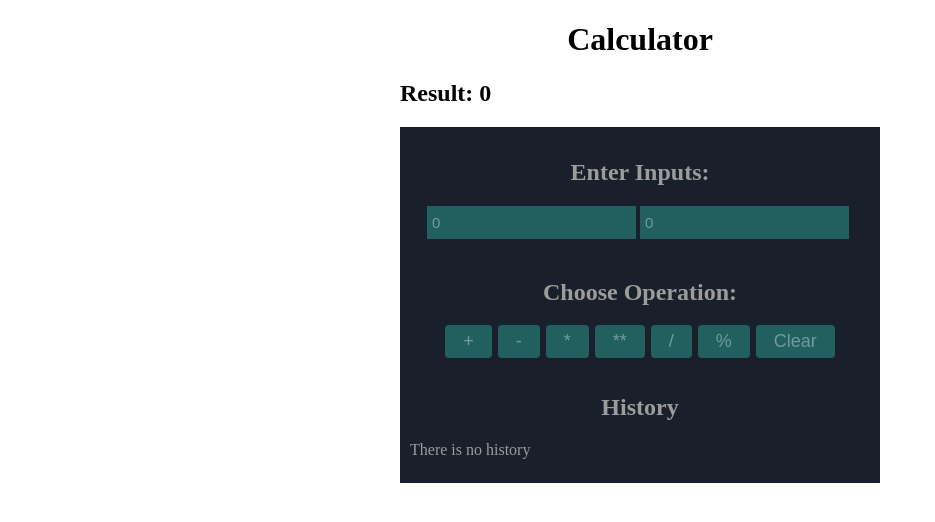
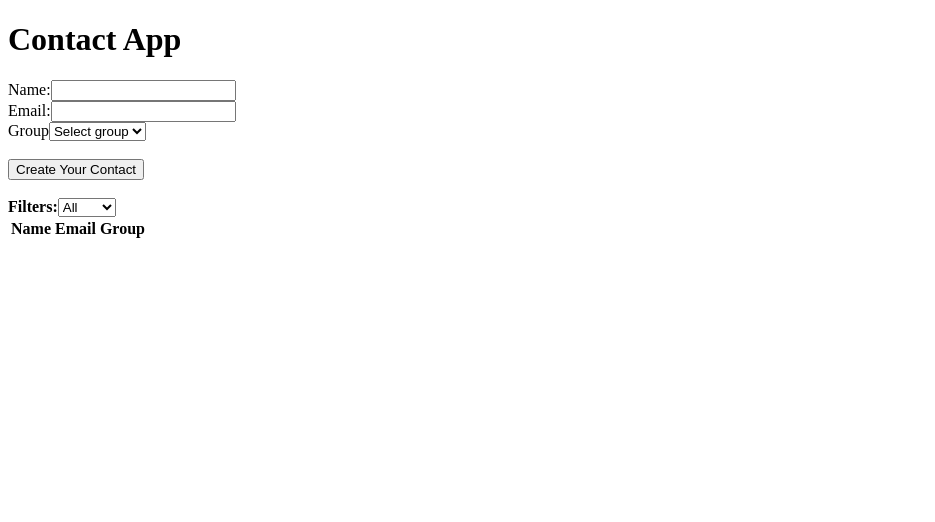
Before and after one commit to Nazim6269/React_Practice, a React (Vite) app: page / in a window 1280 px wide. Shown: the top 522 px of the page, without its empty margins (0-935 px from the left). Built offline with nearby package versions, Linux system fonts and the light colour scheme.

Commit message:
added a new file with filtering functionalty and state lifting

```diff
--- /dev/null
+++ b/src/App4.jsx
@@ -0,0 +1,20 @@
+import React, { useState } from "react";
+import ContactForm from "./Components/contactForm/ContactForm";
+import Table from "./Components/table/Table";
+
+const App4 = () => {
+  const [contacts, setContacts] = useState([]);
+
+  const getContact = (values) => {
+    setContacts([].concat(contacts, values));
+  };
+  return (
+    <div>
+      <h1>Contact App</h1>
+      <ContactForm getContact={getContact} />
+      <Table contacts={contacts} />
+    </div>
+  );
+};
+
+export default App4;
--- /dev/null
+++ b/src/Components/contactForm/ContactForm.jsx
@@ -0,0 +1,64 @@
+import { useState } from "react";
+
+//initial state
+const CONTACT_INIT_STATE = {
+  name: "",
+  email: "",
+  group: "",
+};
+
+//contact form component
+const ContactForm = ({ getContact }) => {
+  const [values, setValues] = useState({ ...CONTACT_INIT_STATE });
+  const { name, email, group } = values;
+
+  const handleChange = (e) => {
+    setValues({
+      ...values,
+      [e.target.name]: e.target.value,
+    });
+  };
+
+  const handleSubmit = (e) => {
+    e.preventDefault();
+    getContact(values);
+    setValues({ ...CONTACT_INIT_STATE });
+  };
+
+  return (
+    <form onSubmit={handleSubmit}>
+      <div>
+        <label htmlFor="name">Name:</label>
+        <input
+          type="text"
+          id="name"
+          name="name"
+          value={name}
+          onChange={handleChange}
+        />
+      </div>
+      <div>
+        <label htmlFor="email">Email:</label>
+        <input
+          type="email"
+          id="email"
+          name="email"
+          value={email}
+          onChange={handleChange}
+        />
+      </div>
+      <div>
+        <label htmlFor="group">Group</label>
+        <select name="group" id="group" value={group} onChange={handleChange}>
+          <option value="">Select group</option>
+          <option value="Home">Home</option>
+          <option value="Office">Office</option>
+        </select>
+      </div>
+      <br />
+      <input type="submit" value={"Create Your Contact"} />
+    </form>
+  );
+};
+
+export default ContactForm;
--- /dev/null
+++ b/src/Components/table/Table.jsx
@@ -0,0 +1,50 @@
+import { useState } from "react";
+
+const Table = ({ contacts }) => {
+  const [filter, setFilter] = useState("All");
+  const handleChange = (e) => {
+    setFilter(e.target.value);
+  };
+
+  let filteredContacts = [];
+  if (filter === "All") {
+    filteredContacts = contacts;
+  } else {
+    filteredContacts = contacts.filter((contact) => contact.group === filter);
+  }
+
+  return (
+    <>
+      <div>
+        <br />
+        <span style={{ fontWeight: "bold" }}>Filters:</span>
+        <select value={filter} onChange={handleChange}>
+          <option value="All">All</option>
+          <option value="">None</option>
+          <option value="Home">Home</option>
+          <option value="Office">Office</option>
+        </select>
+      </div>
+      <table>
+        <thead>
+          <tr>
+            <th>Name</th>
+            <th>Email</th>
+            <th>Group</th>
+          </tr>
+        </thead>
+        <tbody>
+          {filteredContacts?.map((contact, index) => (
+            <tr key={index}>
+              <td>{contact.name}</td>
+              <td>{contact.email}</td>
+              <td>{contact.group}</td>
+            </tr>
+          ))}
+        </tbody>
+      </table>
+    </>
+  );
+};
+
+export default Table;
--- a/src/main.jsx
+++ b/src/main.jsx
@@ -1,10 +1,10 @@
 import React from "react";
 import ReactDOM from "react-dom/client";
-import App3 from "./App3.jsx";
+import App4 from "./App4.jsx";
 import "./index.css";
 
 ReactDOM.createRoot(document.getElementById("root")).render(
   <React.StrictMode>
-    <App3 />
+    <App4 />
   </React.StrictMode>
 );
```
